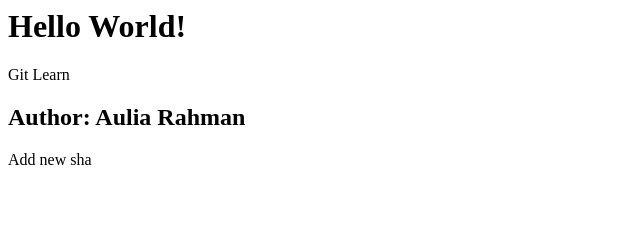
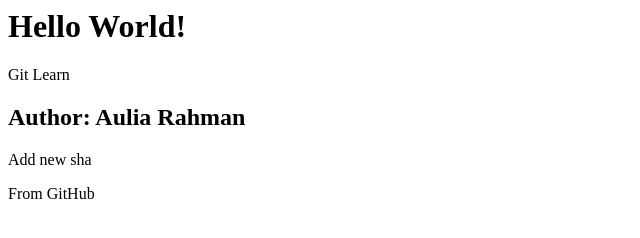
Before and after one commit to aulra/DemoGitGitHubTraining, a plain HTML site: page index.html in a window 1280 px wide. Shown: the whole page, without its empty margins (0-640 px from the left). Drawn offline with Linux system fonts and the light colour scheme.

Commit message:
Update index.html
Add some code from GitHub

```diff
--- a/index.html
+++ b/index.html
@@ -9,3 +9,7 @@
 <div>
   <p>Add new sha</p>
 </div>
+
+<div>
+  <p>From GitHub</p>
+</div>
```
